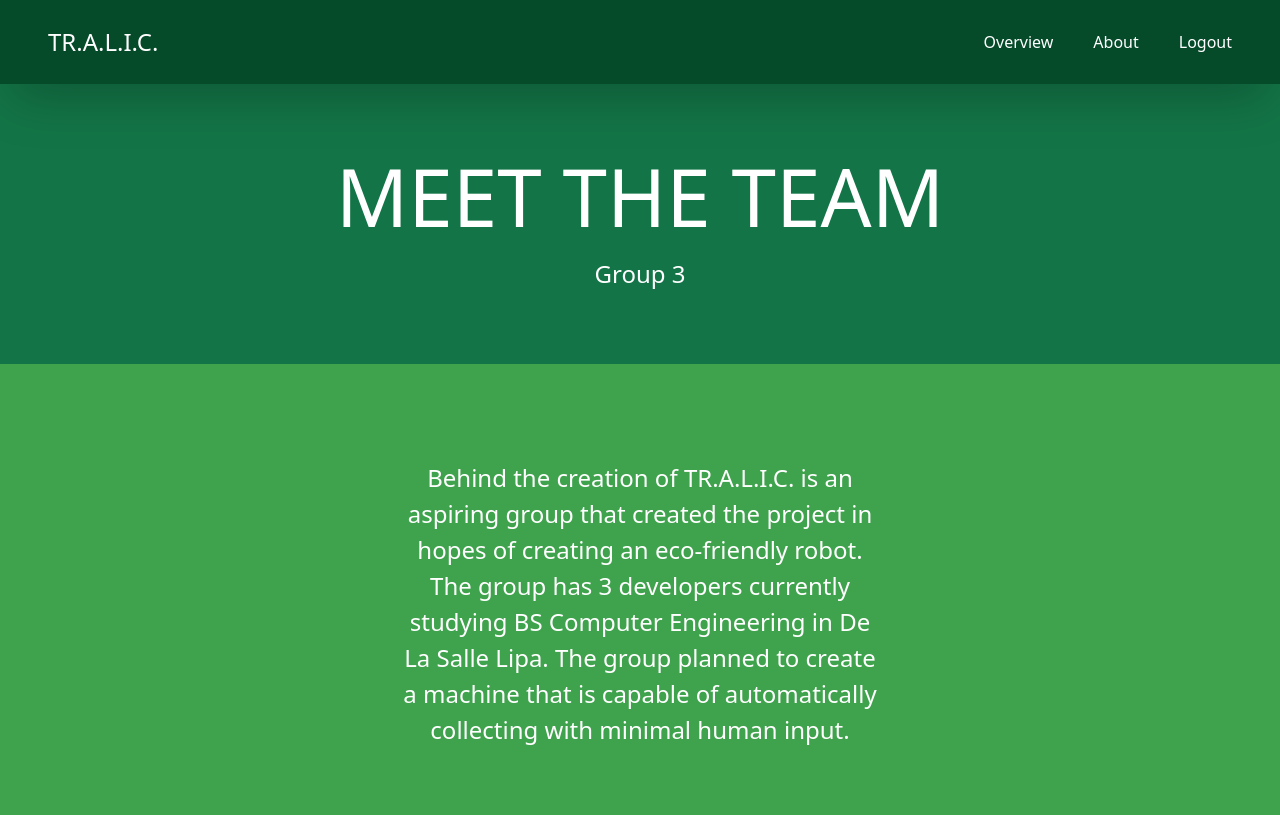
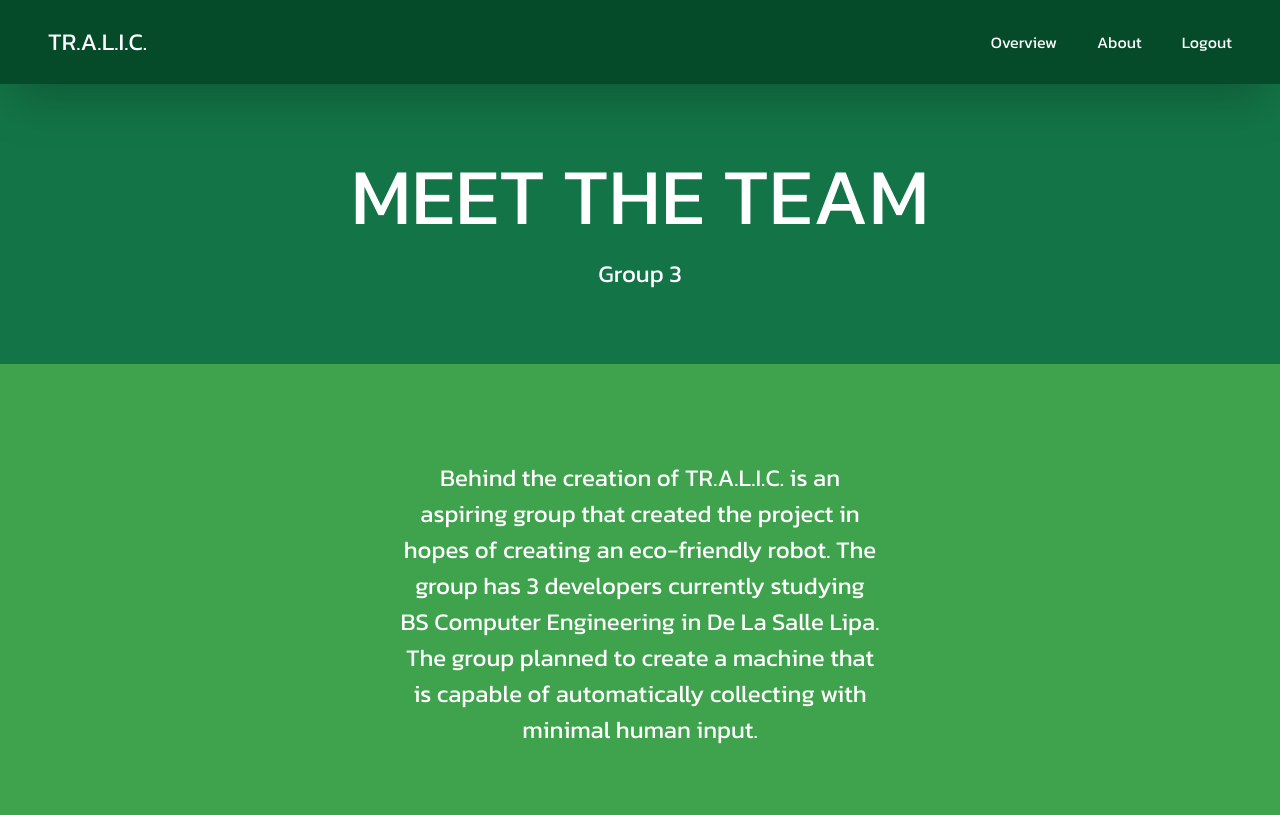
Before and after one commit to Doki-Doki-Doki/Thesis-Website, a website: page dist/about.html in a window 1280 px wide. Shown: the top 815 px of the page. Drawn offline with Linux system fonts and the light colour scheme.

```diff
--- a/src/input.css
+++ b/src/input.css
@@ -1,6 +1,10 @@
 @tailwind base;
 @tailwind components;
 @tailwind utilities;
+
+body{
+    font-family: 'Kanit', sans-serif;
+}
 
 .container{
     max-width: 110rem;
@@ -175,6 +179,9 @@
     .abt-members__items img{
         @apply w-[25rem] h-[25rem] object-cover
     }
+    .abt-members__items img:hover{
+        @apply transition-transform transform scale-[1.05] duration-300
+    }
     .abt-members__items:nth-child(odd){
         @apply bg-pgreen
     }
```
Also changed, not shown: dist/about.html, dist/login.html, dist/output.css, img/YVES.jpg (added).
